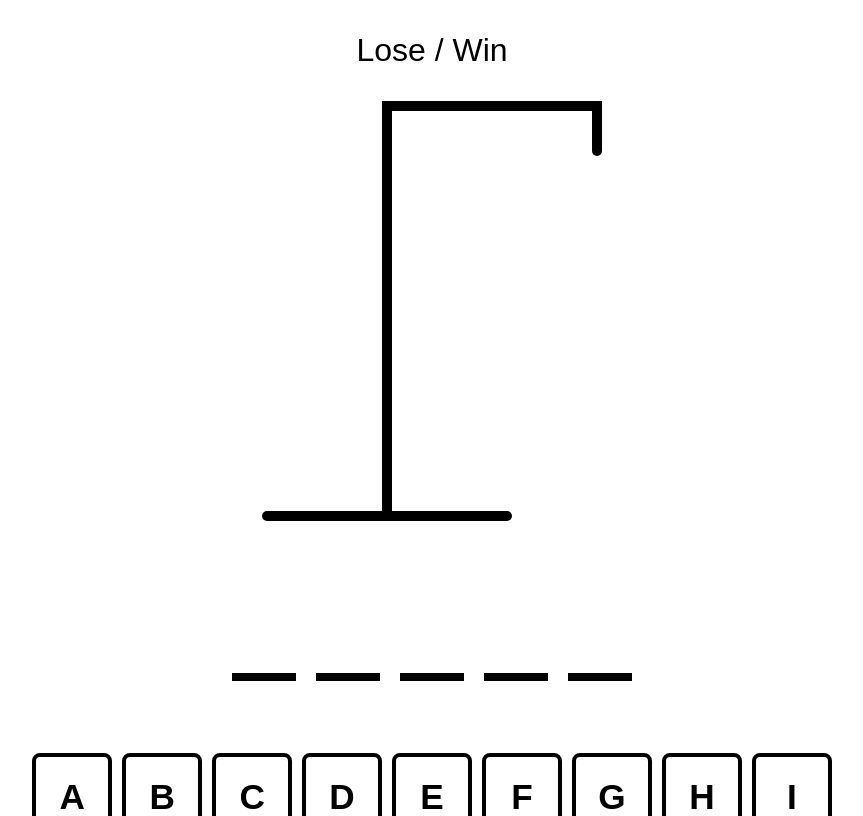
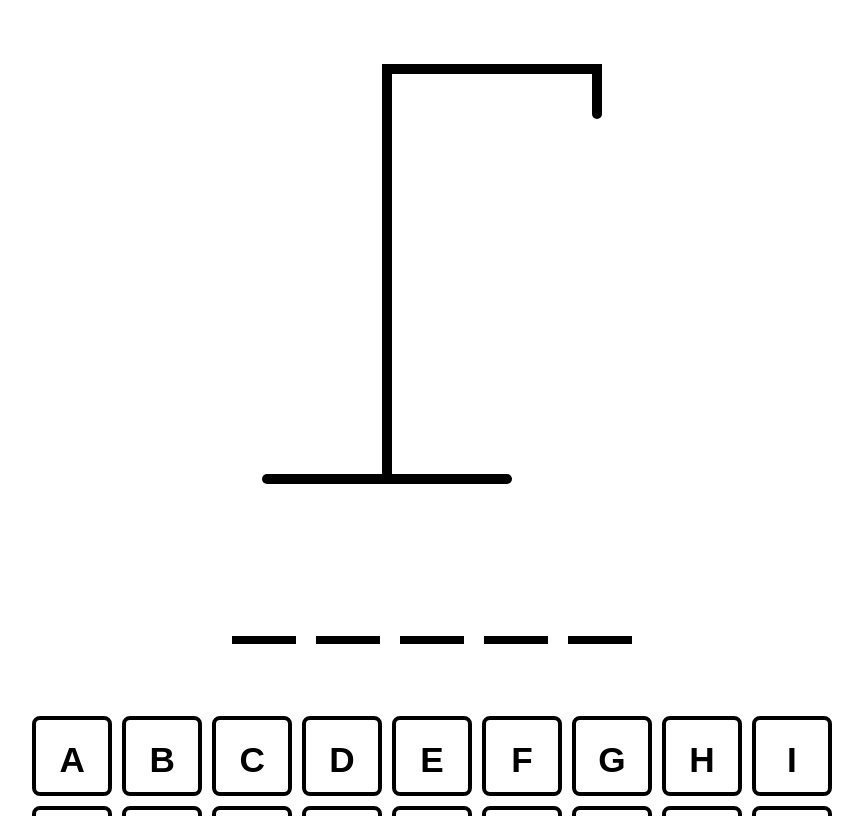
Before and after one commit to HsiaooooooJu/react-hangman, a React (Vite) app: page / in a window 1280 px wide. Shown: the top 816 px of the page, without its empty margins (208-1071 px from the left). Built offline with nearby package versions, Linux system fonts and the light colour scheme; a web font is replaced by a local one.

Commit message:
feat: add win/lose result

```diff
--- a/src/App.tsx
+++ b/src/App.tsx
@@ -1,15 +1,15 @@
-import { useCallback, useEffect, useState } from 'react'
+import { useCallback, useEffect, useState, useMemo } from 'react'
 import words from './wordList.json'
 import HangmanDrawing from './HangmanDrawing'
 import HangmanWord from './HangmanWord'
 import Keyboard from './Keyboard'
 
 export default function App() {
-  const [wordToGuess, setWordToGuess] = useState(() => {
+  const wordToGuess = useMemo(() => {
     // Math.random(): return 0 <= random number < 1
     // Math.floor(Math.random() * 5); // random number from 0 to 4
     return words[Math.floor(Math.random() * words.length)]
-  })
+  }, [])
 
   // the state will be an array of string, string length will be 1
   const [guessedLetters, setGuessedLetters] = useState<string[]>([])
@@ -19,13 +19,19 @@ export default function App() {
     (letter) => !wordToGuess.includes(letter)
   )
 
+  // every letter in wordToGuess is included in guessedLetters
+  const isWinner = wordToGuess
+    .split('')
+    .every((letter) => guessedLetters.includes(letter))
+  const isLoser = incorrectLetters.length >= 6
+
   const addGuessedLetter = useCallback(
     (letter: string) => {
-      if (guessedLetters.includes(letter)) return
+      if (guessedLetters.includes(letter) || isWinner || isLoser) return
 
       setGuessedLetters((currentLetters) => [...currentLetters, letter])
     },
-    [guessedLetters]
+    [guessedLetters, isWinner, isLoser]
   )
 
   useEffect(() => {
@@ -60,12 +66,14 @@ export default function App() {
           textAlign: 'center'
         }}
       >
-        Lose / Win
+        {isLoser && 'Nice try! Refresh to play again! 💪🏻'}
+        {isWinner && 'Good job! Refresh to play again! 😎'}
       </div>
       <HangmanDrawing numberOfGuesses={incorrectLetters.length} />
       <HangmanWord guessedLetters={guessedLetters} wordToGuess={wordToGuess} />
       <div style={{ alignSelf: 'stretch' }}>
         <Keyboard
+          disabled={isLoser || isWinner}
           activeLetters={guessedLetters.filter((letter) => wordToGuess.includes(letter))}
           inactiveLetters={incorrectLetters}
           addGuessedLetter={addGuessedLetter}
--- a/src/Keyboard.tsx
+++ b/src/Keyboard.tsx
@@ -3,6 +3,7 @@ import styles from './Keyboard.module.css'
 const alphabet = [...Array(26)].map((_, i) => String.fromCharCode(i + 97))
 
 type KeyboardProps = {
+  disabled: boolean
   activeLetters: string[]
   inactiveLetters: string[]
   // function that takes in a letter string and return nothing
@@ -12,7 +13,8 @@ type KeyboardProps = {
 export default function Keyboard({
   activeLetters,
   inactiveLetters,
-  addGuessedLetter
+  addGuessedLetter,
+  disabled = false
 }: KeyboardProps) {
   return (
     <div
@@ -33,7 +35,7 @@ export default function Keyboard({
               ${isActive ? styles.active : ''}
               ${isInactive ? styles.inactive : ''}
             `}
-            disabled={isActive || isInactive}
+            disabled={isActive || isInactive || disabled}
             type="button"
             key={key}
           >
```
